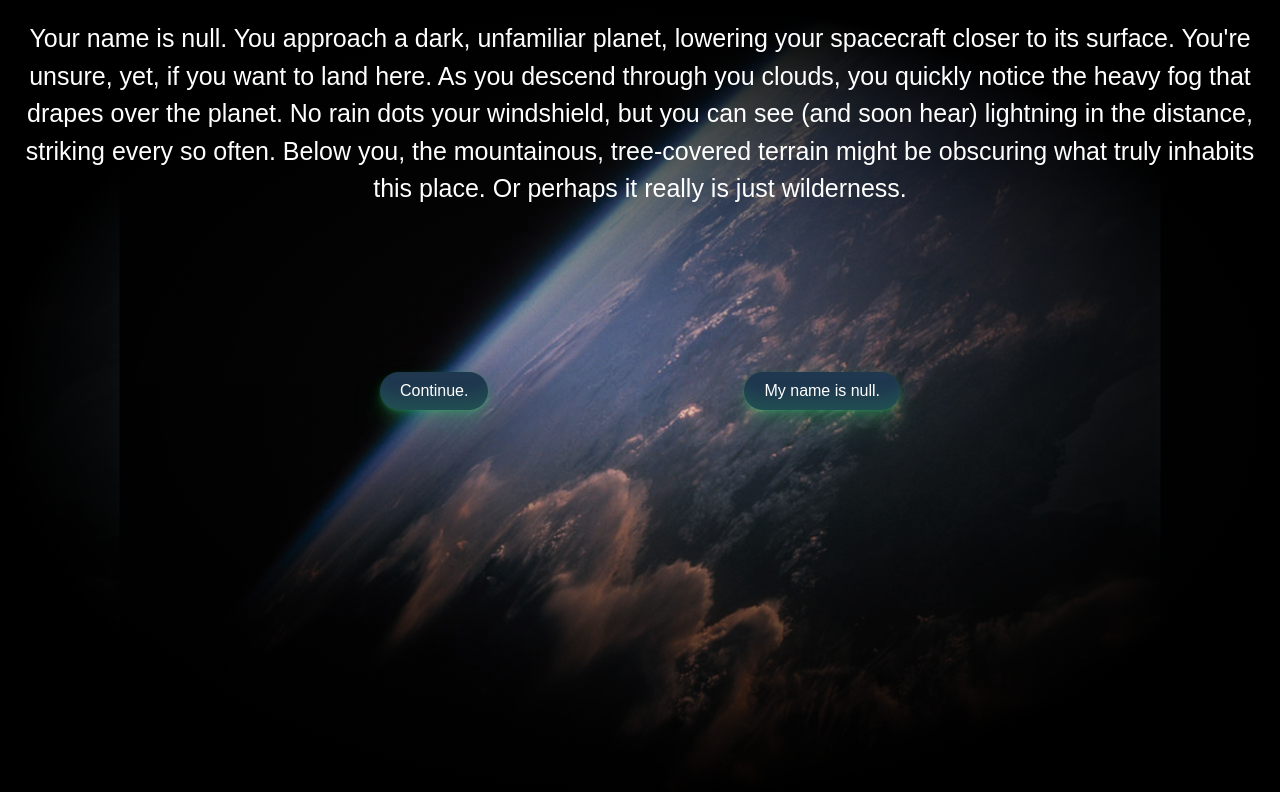
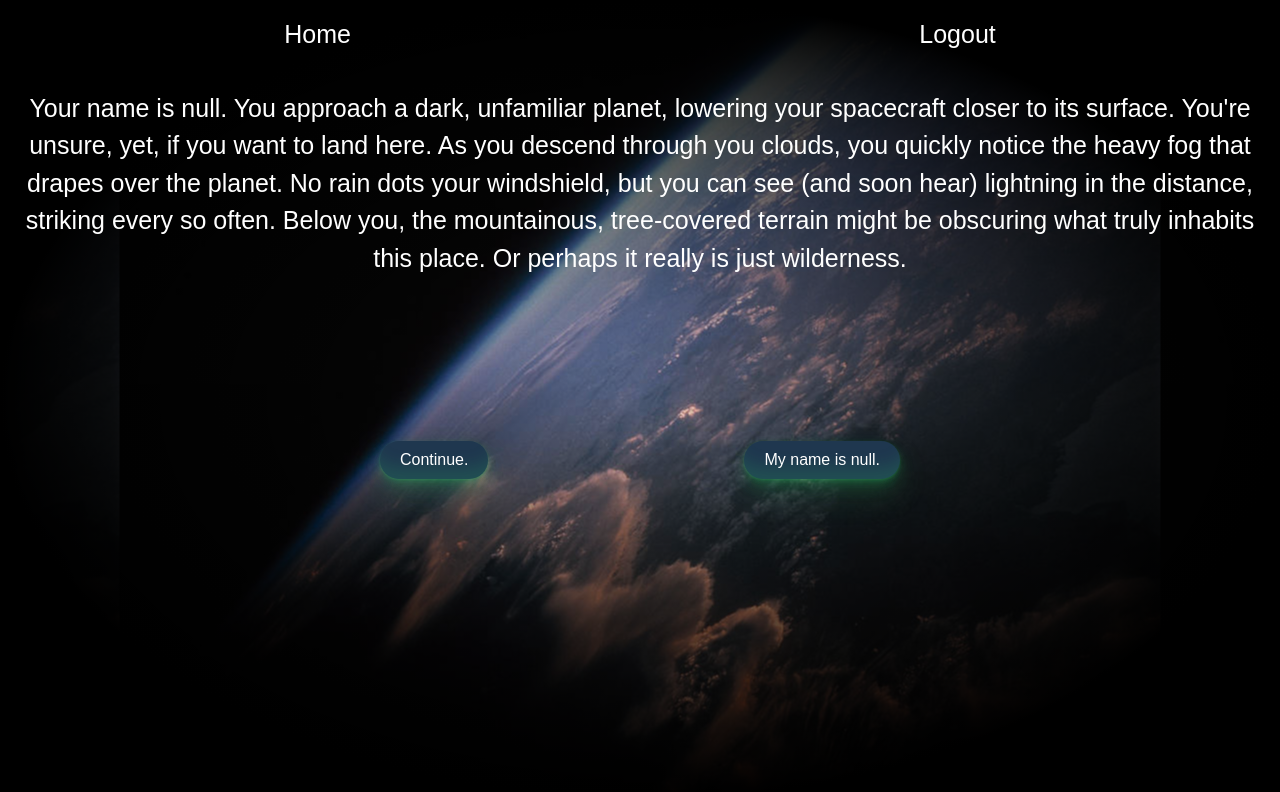
Before and after one commit to kv422/Nebulous-Enigma, a React (Vite) app in the folder client/: page /game in a window 1280 px wide. Shown: the top 792 px of the page. Built offline with nearby package versions, Linux system fonts and the light colour scheme; no server answers; a web font is replaced by a local one.

Commit message:
Added navbar to /game pages.  Includes Home and Logout buttons.

```diff
--- /dev/null
+++ b/client/src/components/game/Navbar.jsx
@@ -0,0 +1,34 @@
+import React from 'react'
+import { useContext } from 'react'
+import { useNavigate } from 'react-router-dom'
+import UserContext from '../../context/UserContext'
+
+function Navbar() {
+    const { setUserData } = useContext(UserContext)
+    const navigate = useNavigate()
+
+    function logout() {
+      setUserData({
+        token: null,
+        user: null,
+      })
+
+      localStorage.removeItem('auth-token')
+
+      localStorage.removeItem('name')
+      localStorage.removeItem('username')
+
+      localStorage.removeItem('savedID')
+
+      navigate('../')
+    }
+
+    return (
+        <div className='navbar'>
+            <a className='navItem' href='../home'>Home</a>
+            <a className='navItem' onClick={logout}>Logout</a>
+        </div>
+    );
+}
+
+export default Navbar;
--- a/client/src/components/game/Prompt.jsx
+++ b/client/src/components/game/Prompt.jsx
@@ -2,6 +2,7 @@ import React from 'react'
 import { useState } from 'react'
 import { useEffect } from 'react';
 import Choice from './Choice'
+import Navbar from './Navbar'
 import story from '../../story'
 
 function Prompt({ currentID, choiceClicked }) {
@@ -40,6 +41,7 @@ function Prompt({ currentID, choiceClicked }) {
 
   return (
     <div className='gameBG'>
+      <Navbar></Navbar>
       <div  className='story'>
         <p> { interpolate(story[currentID].text, name) } </p>
       </div>
--- a/client/src/scss/stylesheet.scss
+++ b/client/src/scss/stylesheet.scss
@@ -70,6 +70,28 @@
 
 .choice {
     text-align: center;
+}
+
+.navbar {
+    width: 100vw;
+    background-color: transparent;
+    display: flex;
+    flex-direction: row;
+    justify-content: space-around;
+}
+
+.navItem {
+    display: block;
+    width: fit-content;
+    color: white;
+    padding: 8px 16px;
+    text-decoration: none;
+    border-radius: 100px;
+}
+
+.navItem:hover {
+    background-color: #555;
+    color: white;
 }
 
 
```
